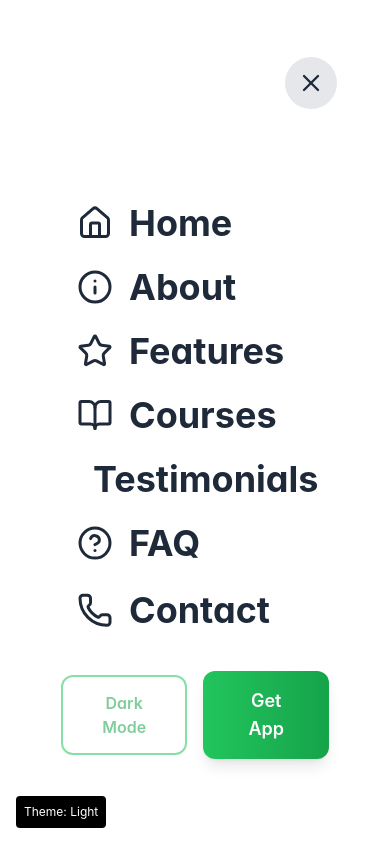
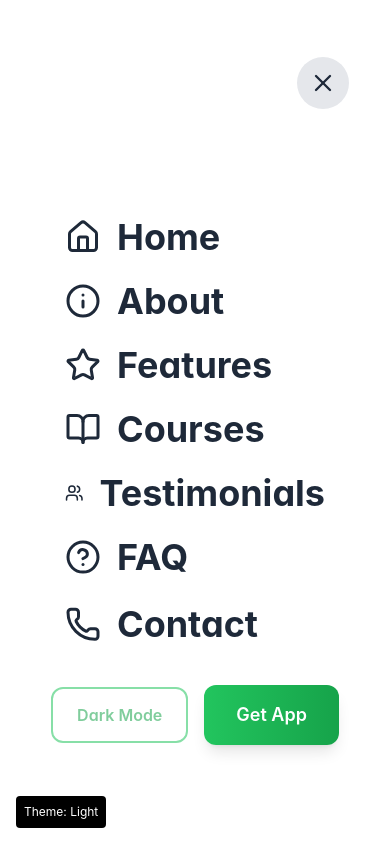
Before and after one commit to Namibra-Devs/madrasa-web, a React (Vite) app in the folder madrasa/: page / in a window 390 px wide. Both pictures are taken after a click on the button 309 px from the left and 75 px from the top of the page. Shown: the top 866 px of the page. Built offline with nearby package versions, Linux system fonts and the light colour scheme; the HTML template or start-up script is replaced by a standard one.

Commit message:
mobile nav updated

```diff
--- a/madrasa/src/components/layout/MobileNav.jsx
+++ b/madrasa/src/components/layout/MobileNav.jsx
@@ -64,7 +64,7 @@ const MobileNav = ({ isDark, toggleDarkMode }) => {
   };
 
   return (
-    <div className="md:hidden relative z-[80]">
+    <div className="md:hidden relative z-[80] overflow-hidden">
       {/* Magnetic Menu Button */}
       <motion.button
         style={{ x: springX, y: springY }}
@@ -86,7 +86,7 @@ const MobileNav = ({ isDark, toggleDarkMode }) => {
           <>
             {/* Circular background */}
             <motion.div
-              className="fixed top-4 right-4 w-20 h-20 rounded-full bg-white dark:bg-gray-900 z-[60]"
+              className="fixed top-4 right-4 w-20 h-20 rounded-full bg-white dark:bg-gray-900 z-0"
               variants={circleVariants}
               initial="closed"
               animate="open"
@@ -95,7 +95,7 @@ const MobileNav = ({ isDark, toggleDarkMode }) => {
 
             {/* Full-screen menu */}
             <motion.div
-              className="fixed inset-0 z-[70] flex flex-col text-center px-8 min-h-screen justify-center items-center pointer-events-auto"
+              className="fixed inset-0 z-[70] overflow-hidden flex flex-col text-center px-8 min-h-screen justify-center items-center pointer-events-auto"
               initial={{ opacity: 0 }}
               animate={{ opacity: 1 }}
               exit={{ opacity: 0 }}
--- a/madrasa/src/components/layout/Navbar.jsx
+++ b/madrasa/src/components/layout/Navbar.jsx
@@ -31,7 +31,7 @@ const Navbar = ({ isDark, toggleDarkMode }) => {
       <motion.nav
         initial={{ y: -100, opacity: 0 }}
         animate={{ y: 0, opacity: 1 }}
-        className={`fixed top-8 left-7 right-7 z-50 transition-all duration-500 ${
+        className={`fixed top-8 left-4 right-4 sm:left-7 sm:right-7 z-50 transition-all duration-500 ${
           isScrolled
             ? "bg-white/90 dark:bg-gray-900/90 backdrop-blur-xl shadow-2xl border border-gray-200/50 dark:border-gray-700/50"
             : "bg-white/80 dark:bg-gray-900/80 backdrop-blur-lg shadow-xl border border-gray-100/30 dark:border-gray-800/30"
@@ -39,7 +39,7 @@ const Navbar = ({ isDark, toggleDarkMode }) => {
         onMouseEnter={() => setIsHovered(true)}
         onMouseLeave={() => setIsHovered(false)}
       >
-        <div className="container mx-auto px-7 py-3">
+        <div className="container mx-auto px-4 sm:px-7 py-3">
           <div className="flex items-center justify-between">
             {/* Logo with Image and Title Link */}
             <motion.div
```
